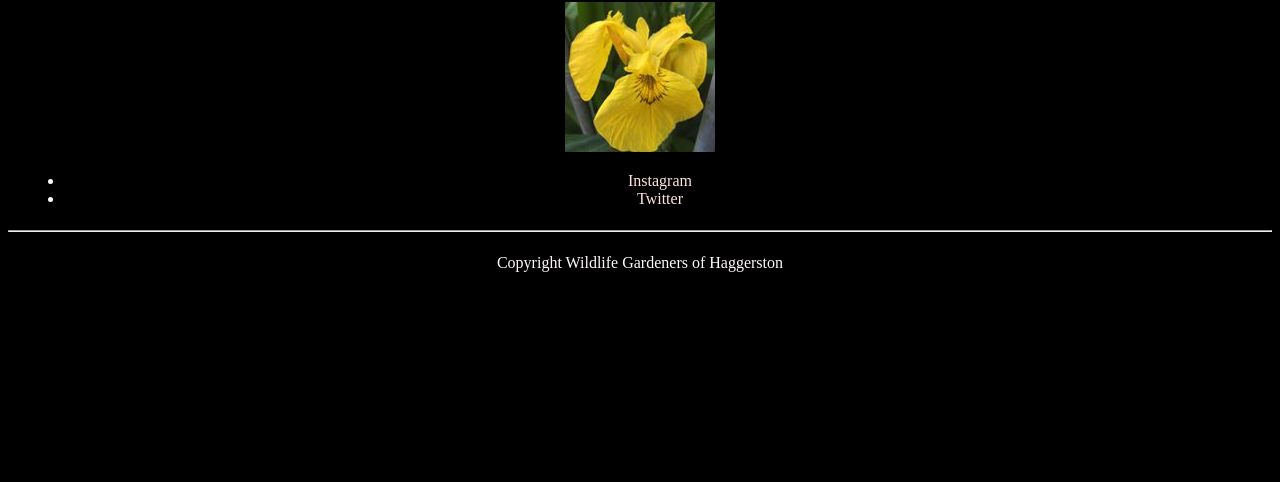
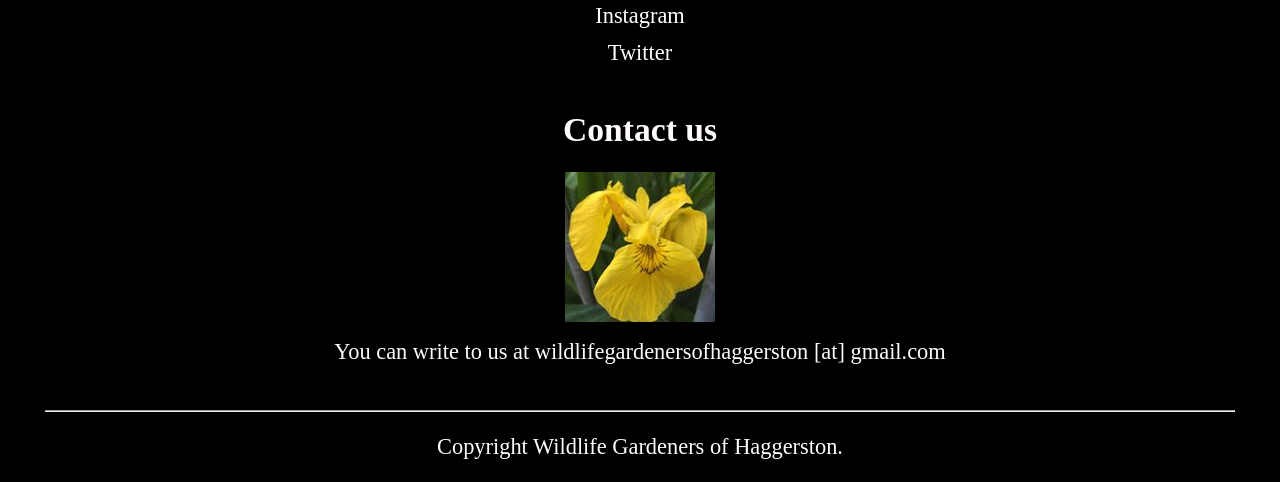
Before and after one commit to wildlife-gardeners-of-haggerston/wildlife-gardeners-of-haggerston.github.io, a website: page index.html in a window 1280 px wide. Shown: the part 719-1201 px from the top of the page. Before the commit the page ends 1014 px from the top, so only its background shows below. Drawn offline with Linux system fonts and the light colour scheme.

Commit message:
Create placeholder site

```diff
--- a/index.html
+++ b/index.html
@@ -5,36 +5,38 @@
 		<meta charset="utf-8" />
     <meta name="viewport" content="width=device-width,initial-scale=1.0,user-scalable=yes">
 		<meta name="description" content="Information about The Wildlife Gardeners of Haggerston.">
+    <link rel="icon" href="assets/images/iris_pic.jpg">
+    <link rel="canonical" href="https://wildlifegardenersofhaggerston.org/">
     <link rel="stylesheet" href="main.css">
 	</head>
 	<body>
+    <img class="main" src="assets/images/planting.jfif" alt="A canal edge planting.">
     <header>
       <h1>The Wildlife Gardeners of Haggerston</h1>
       <p>The Wildlife Gardeners of Haggerston are creating a healthy Regent‘s Canal for wildlife & people - the start of a green corridor to the River Lea!</p>
+      <hr>
     </header>
-    <hr>
     <main>
-      <figure>
+      <article>
         <header>
-          <h2>Some lovely information</h2>
-          <p>Come and help us make things better with plants!</p>
+          <h2>Find us on Social Media</h2>
         </header>
-	      <img src="planting.jfif" alt="A canal edge planting.">
-      </figure>
-      <figure>
+        <ul>
+          <li><p><a href="https://www.instagram.com/wildlifegardenersofhaggerston/">Instagram</a></p></li>
+          <li><p><a href="https://twitter.com/WGHaggerston/">Twitter</a></p></li>
+        </ul>
+      </article>
+      <article>
         <header>
-          <h2>Social Media</h2>
+          <h2>Contact us</h2>
         </header>
-        <img src="iris_pic.jpg" alt="A yellow flag iris, Iris pseudacorus.">
-        <ul>
-          <li><a href="https://www.instagram.com/wildlifegardenersofhaggerston/">Instagram</a>
-          <li><a href="https://twitter.com/WGHaggerston/">Twitter</a>
-        </ul>
-      </figure>
+        <img src="assets/images/iris_pic.jpg" alt="A yellow flag iris, Iris pseudacorus.">
+        <p>You can write to us at wildlifegardenersofhaggerston [at] gmail.com</p>
+      </article>
     </main>
-    <hr>
     <footer>
-      <p class="copyright">Copyright Wildlife Gardeners of Haggerston</p>
+      <hr>
+      <p class="copyright">Copyright Wildlife Gardeners of Haggerston.</p>
     </footer>
 	</body>
 </html>
--- a/main.css
+++ b/main.css
@@ -1,56 +1,158 @@
-/* Main styles inherited by everything else. */
-body {
-  text-align: center;
-  background: black;
-  color: Snow;
-  font-size: 1.4em;
+/* Reset some browser defaults. */
+body,
+header,
+main,
+footer,
+h1,
+h2,
+p,
+ul,
+ol {
+  padding: 0;
+  margin: 0;
 }
 
-/* Link styles. */
+ol,
+ul {
+  list-style: none;
+}
+
+/**
+ * Set the global values.
+ */
+
+:root {
+  /* Define reusable colours */
+  --col_bg: black;
+  --col_text: snow;
+
+  /* Define reusable font sizes and spacings */
+  --font_base_size: 1.4em;
+  --space_big: 2rem;
+  --space_medium: 1rem;
+  --space_small: 0.5rem;
+
+  /**
+   * Main styles inherited by everything else.
+   */
+
+  /* The default background colour. */
+  background: var(--col_bg);
+
+  /* The default text colour. */
+
+  color: var(--col_text);
+
+  /* The base font size that defines all measurements. */
+  font-size: var(--font_base_size);
+
+  /* The default element alignment */
+  text-align: center;
+}
+
+/**
+ * Default link styles.
+ */
+
 a {
+  color: White;
   text-decoration: none;
-  color: MistyRose;
 }
-a:focus, a:hover {
+
+a:focus,
+a:hover {
   text-decoration: underline;
 }
 
-/* Primary sections vertical spacing. */
-header, main, footer {
-  margin: 1.4rem 0;
-}
-/* Primary sections base font and spacing sizes */
-main, footer {
-  font-size: 1rem;
+/**
+ * Default horizontal-rule styles.
+ */
+hr {
+  margin: var(--space_medium) 0;
 }
 
-/* Spacing within headers */
-header h1, header h2 {
-  margin-top: 0;
-  margin-bottom: 0.4rem;
-}
-header p {
-  margin: 0;
+/**
+ * Default image styles.
+ */
+
+/* Don't allow images in article to be wider than the page. */
+img {
+  max-width: 100%;
+  margin-bottom: var(--space_small);
 }
 
-/* Styling the event figures */
-figure {
-  margin: 0 1rem;
+/**
+ * Default paragraph styles.
+ */
+
+p {
+  margin-bottom: var(--space_small);
 }
-@media all and (max-width: 800px) { /* On smaller screens use the width fully */
-  figure {
+
+/**
+ * Primary sections.
+ */
+
+header {
+  margin-bottom: var(--space_big);
+}
+
+main {
+  margin-bottom: var(--space_big);
+}
+
+footer {
+  margin-bottom: var(--space_medium);
+}
+
+/* Large screen horizontal margins */
+header,
+main,
+footer {
+  margin-right: var(--space_big);
+  margin-left: var(--space_big);
+}
+
+/* Smaller screen horizontal margins. */
+@media all and (max-width: 800px) {
+  header,
+  main,
+  footer {
+    margin-right: 0;
     margin-left: 0;
-    margin-right: 0;
   }
 }
-figure header {
-  max-width: 95%;
-  margin: 1rem auto;
+
+/* Horizontal-rule in the main Header. */
+
+header hr {
+  margin: var(--space_big) 0;
 }
-figure img {
-  max-width: 100%;
+
+/**
+ * Heading spacings.
+ */
+
+h1 {
+  margin-bottom: var(--space_medium);
 }
-figure .copyright {
-  font-size: 1rem;
-  margin-top: 0.2rem;
+
+h2 {
+  margin-bottom: var(--space_small);
 }
+
+/**
+ * Styling within the 'article' sections.
+ */
+
+/* By default add a left/right margin to articles */
+article {
+  margin-bottom: var(--space_big);
+}
+
+/* Center article headers and leave space to the sides. */
+article header {
+  margin-right: auto;
+  margin-bottom: var(--space_medium);
+  margin-left: auto;
+}
```
Also changed, not shown: package.json (added, +19 -0 lines), README.md, assets/images/iris_pic.jpg (renamed from iris_pic.jpg), assets/images/planting.jfif (renamed from planting.jfif), 4 other files.
